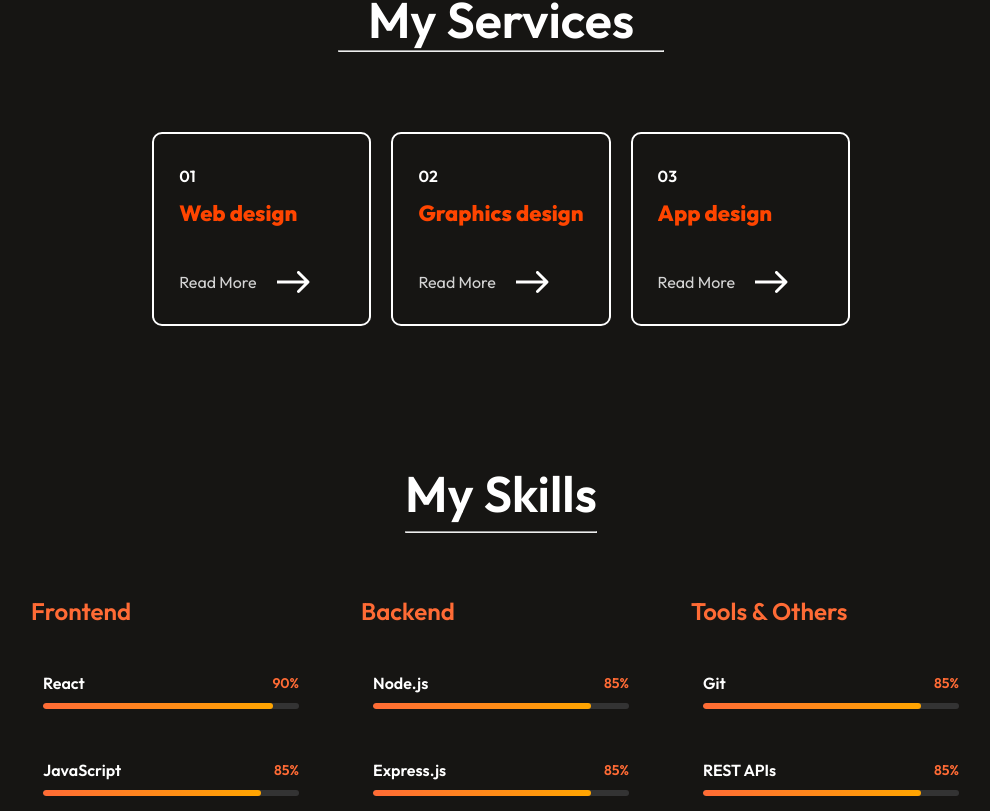
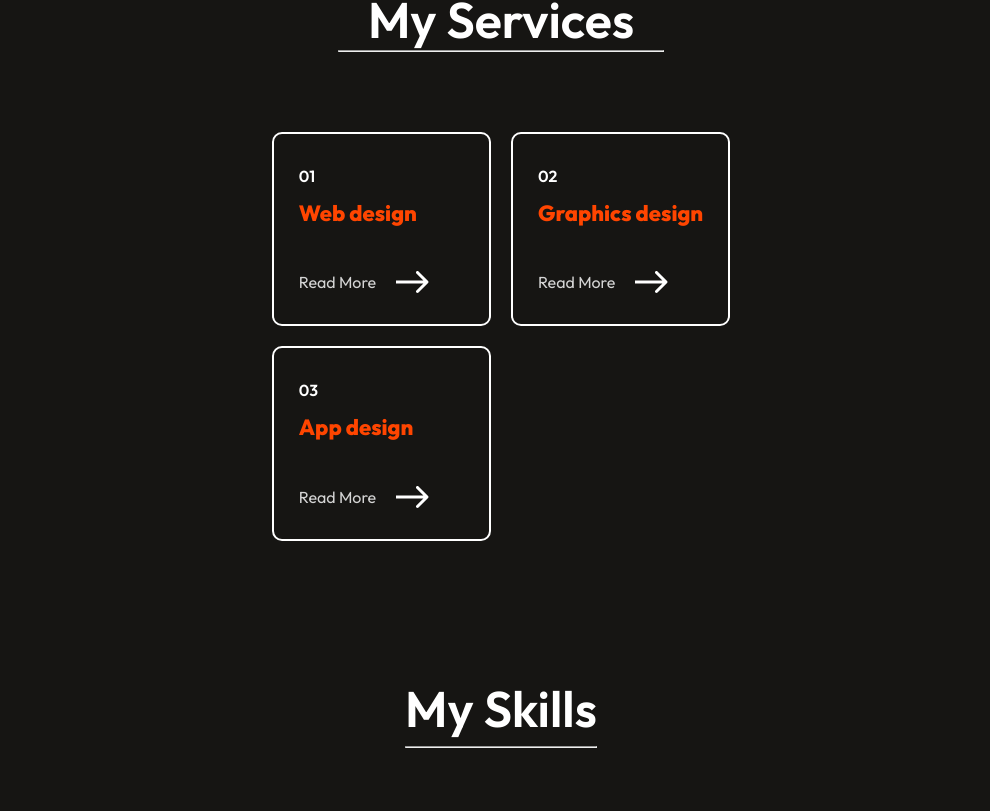
Before and after one commit to iankala/portfolio, a React (Vite) app: page / in a window 1280 px wide. Shown: the part 1969-2780 px from the top of the page, without its empty margins (139-1129 px from the left). Built offline with nearby package versions, Linux system fonts and the light colour scheme.

Commit message:
Center section titles and update Services grid layout; fix navclose icon positioning

```diff
--- a/src/Components/About/About.css
+++ b/src/Components/About/About.css
@@ -18,6 +18,7 @@
 
 .about-title {
   position: relative;
+  text-align: center;
 }
 
 .about-title h1 {
--- a/src/Components/Contact/Contact.css
+++ b/src/Components/Contact/Contact.css
@@ -9,6 +9,7 @@
 
 .contact-title {
   position: relative;
+  text-align: center;
 }
 
 .contact-title h1 {
--- a/src/Components/Navbar/Navbar.css
+++ b/src/Components/Navbar/Navbar.css
@@ -187,7 +187,7 @@
     display: block;
     cursor: pointer;
     width: 28px;
-    margin-bottom: 30px;
+    margin-bottom: 50px;
     align-self: flex-end;
   }
   .nav-menu {
--- a/src/Components/Services/Services.css
+++ b/src/Components/Services/Services.css
@@ -9,6 +9,7 @@
 
 .services-title {
   position: relative;
+  text-align: center;
 }
 
 .services-title h1 {
@@ -39,7 +40,7 @@
 
 .services-container {
   display: grid;
-  grid-template-columns: repeat(auto-fit, minmax(100px, 1fr));
+  grid-template-columns: repeat(2, 1fr);
   gap: 20px;
   margin-bottom: 50px;
 }
@@ -122,7 +123,7 @@
     padding: 32px;
   }
   .services-container {
-    grid-template-columns: 1fr 1fr;
+    grid-template-columns: 1fr;
     gap: 30px;
   }
   .services-readmore img {
@@ -135,6 +136,6 @@
     margin: 80px 200px;
   }
   .services-container {
-    grid-template-columns: repeat(3, 1fr);
+    grid-template-columns: repeat(2, 1fr);
   }
 }
```
